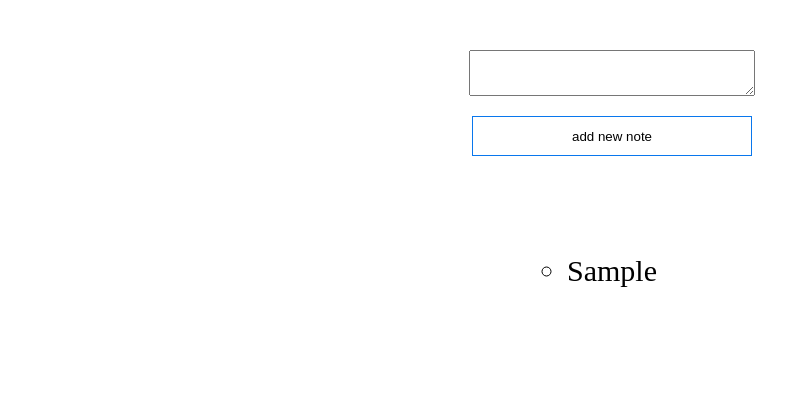
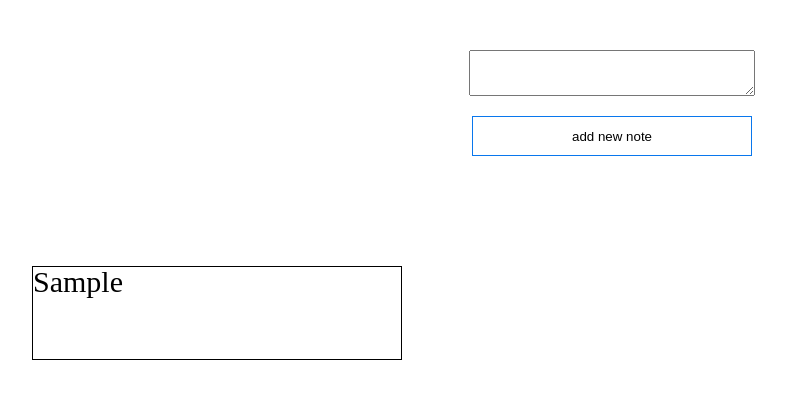
Before and after one commit to parsa-sbg/note-app, a React (Create React App) app: page / in a window 1280 px wide. Both pictures are taken after typing "Sample" into the empty fields and a click on the button "add new note". Shown: the top 398 px of the page, without its empty margins (28-814 px from the left). Built offline with nearby package versions, Linux system fonts and the light colour scheme.

Commit message:
improve AllNotes component styles

```diff
--- a/src/components/AllNotes/AllNotes.css
+++ b/src/components/AllNotes/AllNotes.css
@@ -1,16 +1,21 @@
 .AllNotes{
     display: flex;
     align-items: center;
-    justify-content: center;
     margin-top: 10rem ;
 }
 .AllNotes__list{
-    list-style: circle;
+    width: 100%;
     display: flex;
-    flex-direction: column;
-    gap: 2rem;
+    flex-wrap: wrap;
     font-size: 3rem;
 }
 .AllNotes__list-item{
-
+    flex-basis: 33%;
+    max-width: 31.2%;
+    margin: 1rem;
+    text-wrap: wrap;
+    border: 1px solid black;
+    height: 9.2rem;
+    overflow: hidden;
+    cursor: pointer;
 }
--- a/src/components/AllNotes/AllNotes.jsx
+++ b/src/components/AllNotes/AllNotes.jsx
@@ -5,9 +5,9 @@ export default function AllNotes({notes}) {
 
   return (
     <div className='AllNotes'>
-      <ul className='AllNotes__list'>
-        {notes.map(note => <li key={note.id} className='AllNotes__list-item'>{note.title}</li>)}
-      </ul>
+      <div className='AllNotes__list'>
+        {notes.map(note => <div key={note.id} className='AllNotes__list-item'>{note.title}</div>)}
+      </div>
     </div>
   )
 }
```
